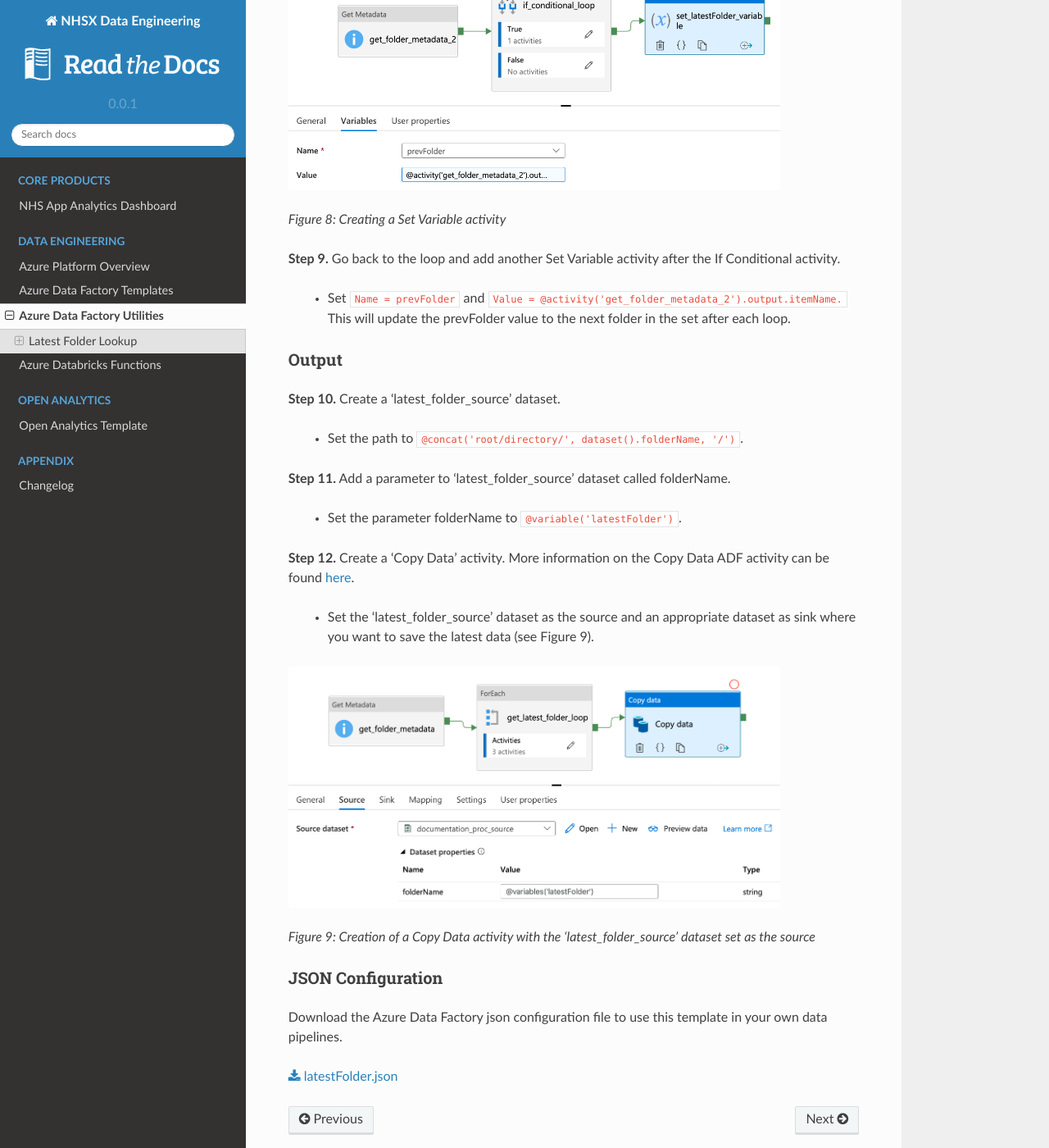
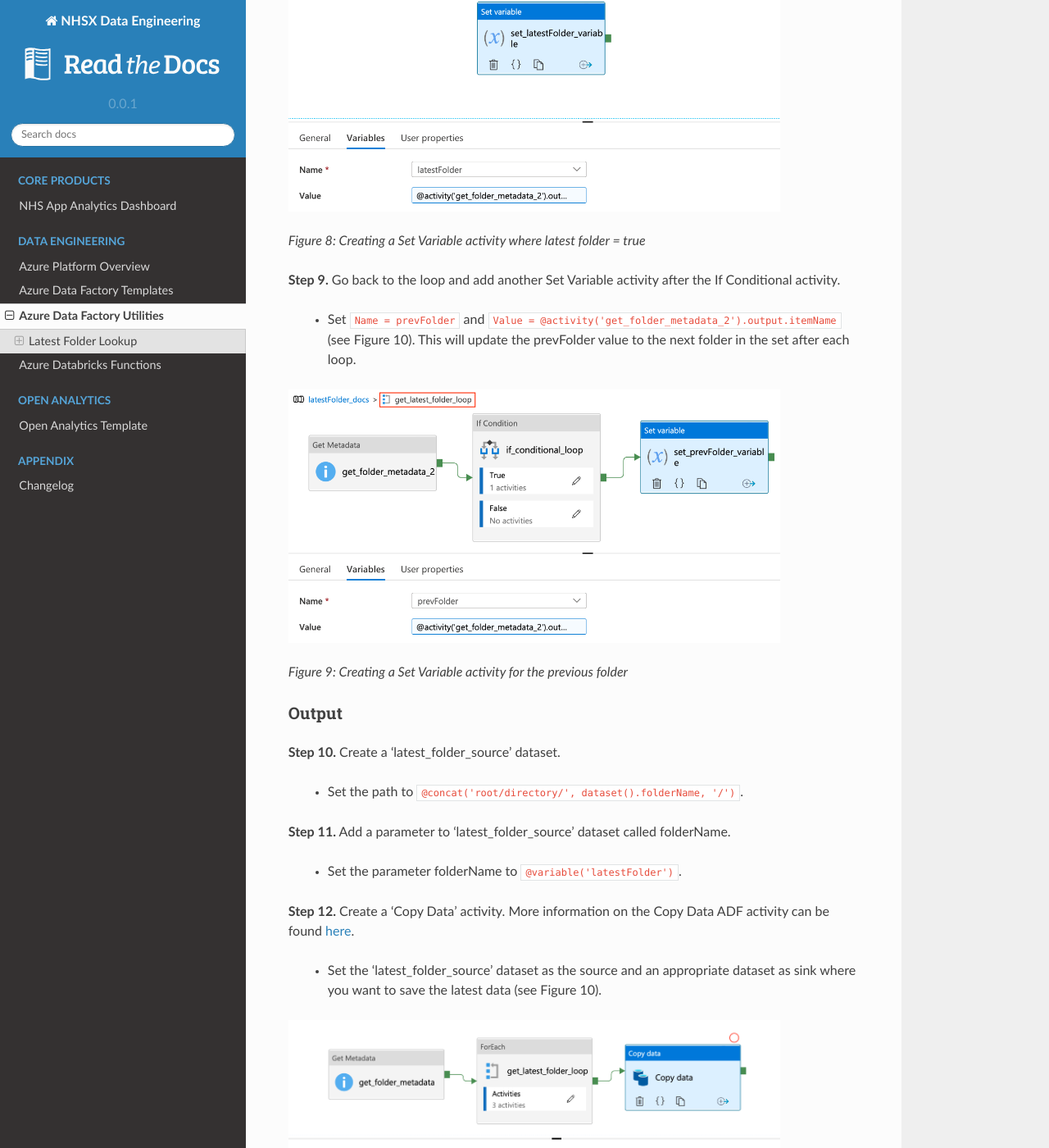
Before and after one commit to nhsx/au-data-engineering, a Sphinx documentation site: the page built from docs/source/adfutilities.rst, in a window 1280 px wide and 1400 px high, scrolled down 4935 px. Shown: the whole window at 82% size. Built offline with Sphinx 7.4.7 and the Read the Docs theme 2.0.0, drawn with Linux system fonts in a browser that asks for light colours; some of the changed text lies outside the part shown.

Commit message:
Added more detail to set variable step

```diff
--- a/docs/source/adfutilities.rst
+++ b/docs/source/adfutilities.rst
@@ -133,14 +133,19 @@
 
   * Within the Set Variable activity set ``Name = latestFolder`` and ``Value = @activity('get_folder_metadata_2').output.itemName`` (see Figure 8).
 
-.. image:: _static/img/latest_folder/set-variable.png
+.. image:: _static/img/latest_folder/set-variable2.png
   :width: 600
-  :alt: Creating a Set Variable activity
-*Figure 8: Creating a Set Variable activity*
+  :alt: Creating a Set Variable activity where latest folder = true
+*Figure 8: Creating a Set Variable activity where latest folder = true*
 
 **Step 9.** Go back to the loop and add another Set Variable activity after the If Conditional activity.
 
-  * Set ``Name = prevFolder`` and ``Value = @activity('get_folder_metadata_2').output.itemName.`` This will update the prevFolder value to the next folder in the set after each loop.
+  * Set ``Name = prevFolder`` and ``Value = @activity('get_folder_metadata_2').output.itemName`` (see Figure 10). This will update the prevFolder value to the next folder in the set after each loop.
+
+.. image:: _static/img/latest_folder/set-variable.png
+  :width: 600
+  :alt: Creating a Set Variable activity for the previous folder
+*Figure 9: Creating a Set Variable activity for the previous folder*
 
 Output
 ------
@@ -155,12 +160,12 @@
 
 **Step 12.** Create a 'Copy Data' activity. More information on the Copy Data ADF activity can be found `here <https://docs.microsoft.com/en-us/azure/data-factory/copy-activity-overview>`_.
 
-  * Set the 'latest_folder_source' dataset as the source and an appropriate dataset as sink where you want to save the latest data (see Figure 9).
+  * Set the 'latest_folder_source' dataset as the source and an appropriate dataset as sink where you want to save the latest data (see Figure 10).
 
 .. image:: _static/img/latest_folder/copy-data.png
   :width: 600
   :alt: Creation of a Copy Data activity
-*Figure 9: Creation of a Copy Data activity with the 'latest_folder_source’ dataset set as the source*
+*Figure 10: Creation of a Copy Data activity with the 'latest_folder_source’ dataset set as the source*
 
 JSON Configuration
 ------------------
```
Also changed, not shown: docs/source/_static/img/latest_folder/set-variable.png, docs/source/_static/img/latest_folder/set-variable2.png (added).
